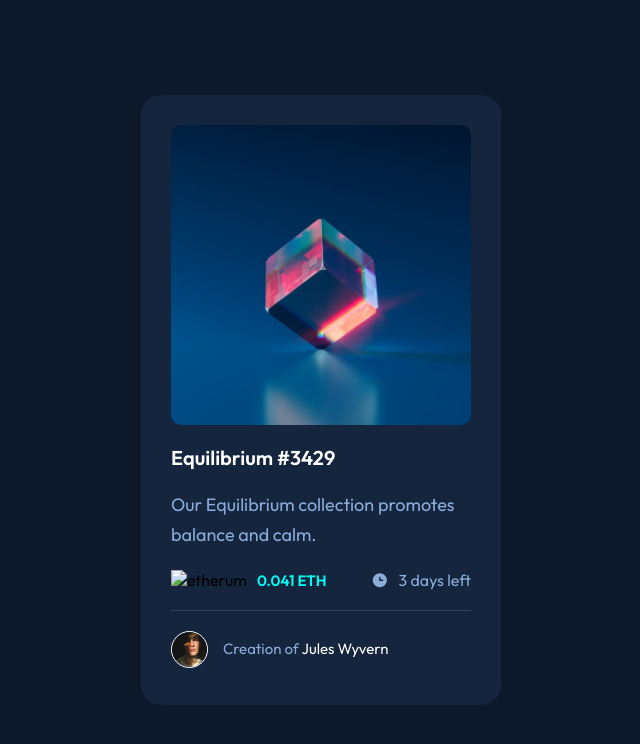
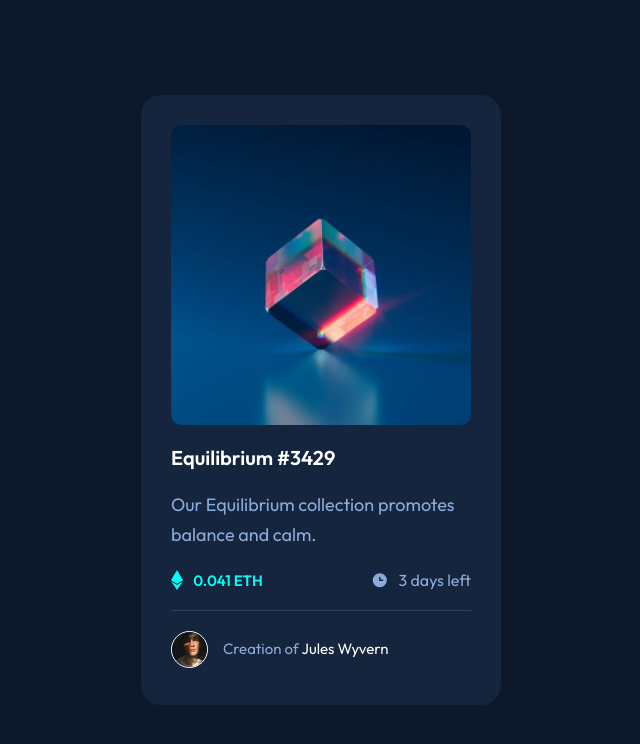
Before and after one commit to Kishor-550/Practical-CFU-3-Level-1, a plain HTML site: page index.html in a window 1280 px wide. Shown: the whole page, without its empty margins (319-959 px from the left). Drawn offline with Linux system fonts and the light colour scheme; the site is published under a folder, as on GitHub Pages, so addresses that start at the root find nothing.

Commit message:
Update index.html

```diff
--- a/index.html
+++ b/index.html
@@ -29,7 +29,7 @@
       <div class="con con3">
         <div class="left-con">
           <span class="eth">
-            <img src="/images/icon-ethereum.svg" alt="etherum">
+            <img src="./images/icon-ethereum.svg" alt="etherum">
           </span>
           <h5>0.041 ETH</h5>
         </div>
```
